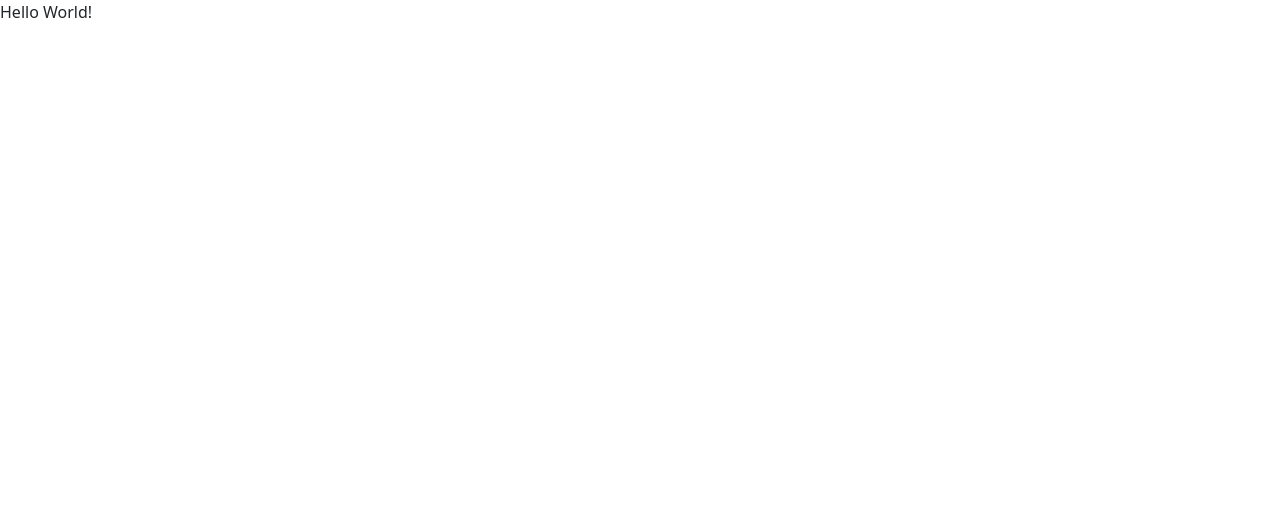
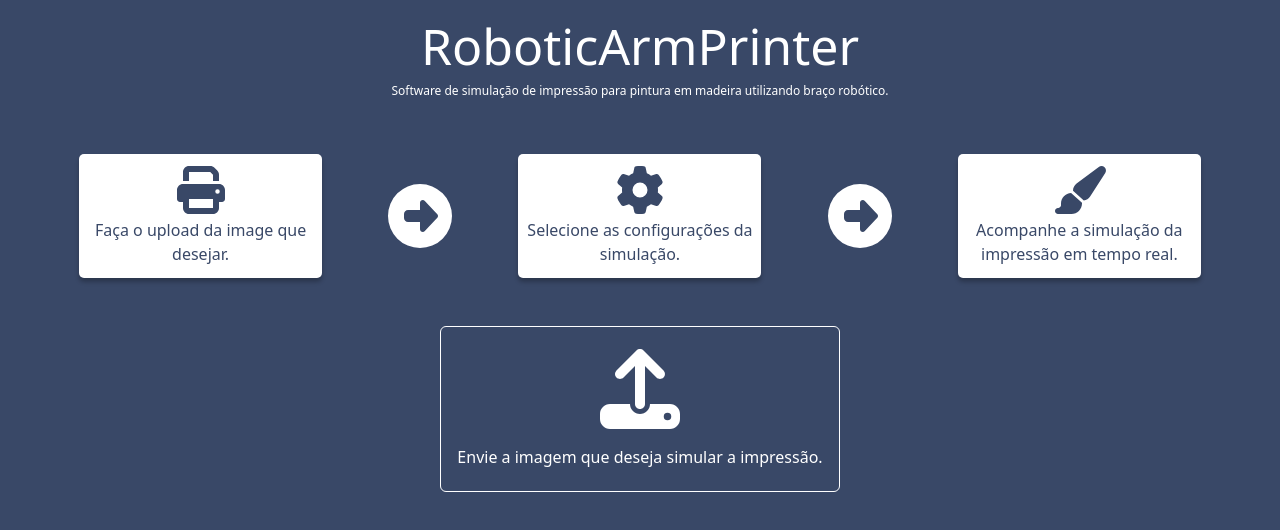
Before and after one commit to GustavoRosaLemos/pin3-robotic-arm-printer-front, a React (Create React App) app: page / in a window 1280 px wide. Shown: the top 530 px of the page. Built offline with nearby package versions, Linux system fonts and the light colour scheme.

Commit message:
Added home page.

```diff
--- a/package.json
+++ b/package.json
@@ -3,6 +3,9 @@
   "version": "0.1.0",
   "private": true,
   "dependencies": {
+    "@fortawesome/fontawesome-svg-core": "^6.4.0",
+    "@fortawesome/free-solid-svg-icons": "^6.4.0",
+    "@fortawesome/react-fontawesome": "^0.2.0",
     "@reduxjs/toolkit": "^1.9.3",
     "@testing-library/jest-dom": "^5.16.5",
     "@testing-library/react": "^13.4.0",
@@ -14,6 +17,7 @@
     "react": "^18.2.0",
     "react-bootstrap": "^2.7.2",
     "react-dom": "^18.2.0",
+    "react-images-uploading": "^3.1.7",
     "react-redux": "^8.0.5",
     "react-router": "^6.9.0",
     "react-router-dom": "^6.9.0",
@@ -59,6 +63,7 @@
     "@types/node": "^17.0.45",
     "@types/react": "^18.0.28",
     "@types/react-dom": "^18.0.11",
+    "@types/styled-components": "^5.1.26",
     "@typescript-eslint/eslint-plugin": "^5.55.0",
     "@typescript-eslint/parser": "^5.55.0",
     "eslint": "^8.36.0",
--- a/src/custom.scss
+++ b/src/custom.scss
@@ -1 +1,5 @@
 @import "~bootstrap/scss/bootstrap";
+
+* {
+    box-sizing: 0;
+}
--- /dev/null
+++ b/src/pages/Home/index.tsx
@@ -0,0 +1,148 @@
+import { Button, Col, Container, Row } from 'react-bootstrap';
+import {
+  faArrowAltCircleRight,
+  faCog,
+  faPaintBrush,
+  faPrint,
+  faUpload,
+} from '@fortawesome/free-solid-svg-icons';
+import { FontAwesomeIcon } from '@fortawesome/react-fontawesome';
+import styled from 'styled-components';
+import InfoSquare from '../../shared/components/InfoSquare';
+import InitialScale from '../../shared/animations/InitialScale';
+
+interface HomePageProps {
+  // eslint-disable-next-line react/require-default-props
+  className?: string;
+}
+
+function HomePage({ className }: HomePageProps) {
+  return (
+    <Container
+      className={className}
+      fluid
+      style={{ backgroundColor: '#394867', height: '100vh', width: '100vw' }}
+    >
+      <Row className="justify-content-center">
+        <InitialScale delay={0}>
+          <Col className="mt-3 d-flex flex-column col-auto align-items-center">
+            <h1 style={{ fontSize: '50px', color: 'white' }}>
+              RoboticArmPrinter
+            </h1>
+            <h2 style={{ fontSize: '12px', color: 'white' }}>
+              Software de simulação de impressão para pintura em madeira
+              utilizando braço robótico.
+            </h2>
+          </Col>
+        </InitialScale>
+        <Row
+          className="mt-5 justify-content-around"
+          style={{ width: '1200px' }}
+        >
+          <InitialScale delay={0.1}>
+            <Row className="col-auto">
+              <InfoSquare
+                border="none"
+                backgroundColor="white"
+                size="3x"
+                width="243px"
+                height="124px"
+                image={faPrint}
+                color="#394867"
+                text="Faça o upload da image que desejar."
+              />
+            </Row>
+          </InitialScale>
+
+          <InitialScale delay={0.2}>
+            <Row className="col-auto align-items-center justify-content-center">
+              <FontAwesomeIcon
+                icon={faArrowAltCircleRight}
+                size="4x"
+                color="white"
+              />
+            </Row>
+          </InitialScale>
+          <InitialScale delay={0.3}>
+            <Row className="col-auto">
+              <InfoSquare
+                border="none"
+                backgroundColor="white"
+                size="3x"
+                width="243px"
+                height="124px"
+                image={faCog}
+                color="#394867"
+                text="Selecione as configurações da simulação."
+              />
+            </Row>
+          </InitialScale>
+          <InitialScale delay={0.4}>
+            <Row className="col-auto align-items-center justify-content-center">
+              <FontAwesomeIcon
+                icon={faArrowAltCircleRight}
+                size="4x"
+                color="white"
+              />
+            </Row>
+          </InitialScale>
+          <InitialScale delay={0.5}>
+            <Row className="col-auto">
+              <InfoSquare
+                border="none"
+                backgroundColor="white"
+                size="3x"
+                width="243px"
+                height="124px"
+                image={faPaintBrush}
+                color="#394867"
+                text="Acompanhe a simulação da impressão em tempo real."
+              />
+            </Row>
+          </InitialScale>
+        </Row>
+        <Row className="mt-5 justify-content-center">
+          <Row className="col-auto">
+            <Button
+              variant="none"
+              className="buttonWhite "
+              style={{ border: '1px solid white' }}
+            >
+              <Col className="d-flex flex-column align-items-center justify-content-center p-3">
+                <Row className="justify-content-center">
+                  <FontAwesomeIcon
+                    className="uploadImage"
+                    icon={faUpload}
+                    color="white"
+                    size="5x"
+                  />
+                </Row>
+                <Row
+                  className="mt-3 uploadText"
+                  style={{ textAlign: 'center' }}
+                >
+                  Envie a imagem que deseja simular a impressão.
+                </Row>
+              </Col>
+            </Button>
+          </Row>
+        </Row>
+      </Row>
+    </Container>
+  );
+}
+
+export default styled(HomePage)`
+  .buttonWhite {
+    color: white;
+    :hover {
+      background-color: white;
+      .uploadImage {
+        color: #394867;
+      }
+      .uploadText {
+        color: #394867;
+      }
+    }
+  }
+`;
--- a/src/routes/index.tsx
+++ b/src/routes/index.tsx
@@ -2,12 +2,13 @@ import { Provider } from 'react-redux';
 import { Route, Routes } from 'react-router-dom';
 import HealthPage from '../pages/health';
 import store from '../store';
+import HomePage from '../pages/Home';
 
 function RouterSwitch() {
   return (
     <Provider store={store}>
       <Routes>
-        <Route path="/" element={<div>Hello World!</div>} />
+        <Route path="/" element={<HomePage />} />
         <Route path="/health" element={<HealthPage />} />
       </Routes>
     </Provider>
--- /dev/null
+++ b/src/shared/animations/InitialScale/index.tsx
@@ -0,0 +1,23 @@
+import { motion } from 'framer-motion';
+import { ReactNode } from 'react';
+
+interface InitialScaleProps {
+  children: ReactNode;
+  delay: number;
+}
+
+function InitialScale({ children, delay }: InitialScaleProps) {
+  return (
+    <motion.div
+      initial={{ scale: 0 }}
+      animate={{ scale: 1 }}
+      transition={{ delay }}
+      style={{ width: 'fit-content' }}
+      className="d-flex"
+    >
+      {children}
+    </motion.div>
+  );
+}
+
+export default InitialScale;
--- /dev/null
+++ b/src/shared/components/InfoSquare/index.tsx
@@ -0,0 +1,52 @@
+import { SizeProp } from '@fortawesome/fontawesome-svg-core';
+import { IconDefinition } from '@fortawesome/free-solid-svg-icons';
+import { FontAwesomeIcon } from '@fortawesome/react-fontawesome';
+import { Col, Row } from 'react-bootstrap';
+
+interface InfoSquareProps {
+  text: string;
+  image: IconDefinition;
+  size: SizeProp;
+  color: string;
+  width: string;
+  height: string;
+  backgroundColor: string;
+  border: string;
+}
+
+function InfoSquare({
+  text,
+  image,
+  size,
+  color,
+  width,
+  height,
+  backgroundColor,
+  border,
+}: InfoSquareProps) {
+  return (
+    <Col
+      className="d-flex flex-column align-items-center justify-content-center"
+      style={{
+        backgroundColor,
+        width,
+        height,
+        borderRadius: '5px',
+        boxShadow: '0px 4px 4px 0px #00000040',
+        border,
+      }}
+    >
+      <Row className="justify-content-center">
+        <FontAwesomeIcon icon={image} size={size} color={color} />
+      </Row>
+      <Row
+        className="mt-1 justify-content-center"
+        style={{ textAlign: 'center', color }}
+      >
+        {text}
+      </Row>
+    </Col>
+  );
+}
+
+export default InfoSquare;
```
Also changed, not shown: 2 other files (tests, documents, lock files or other folders).
